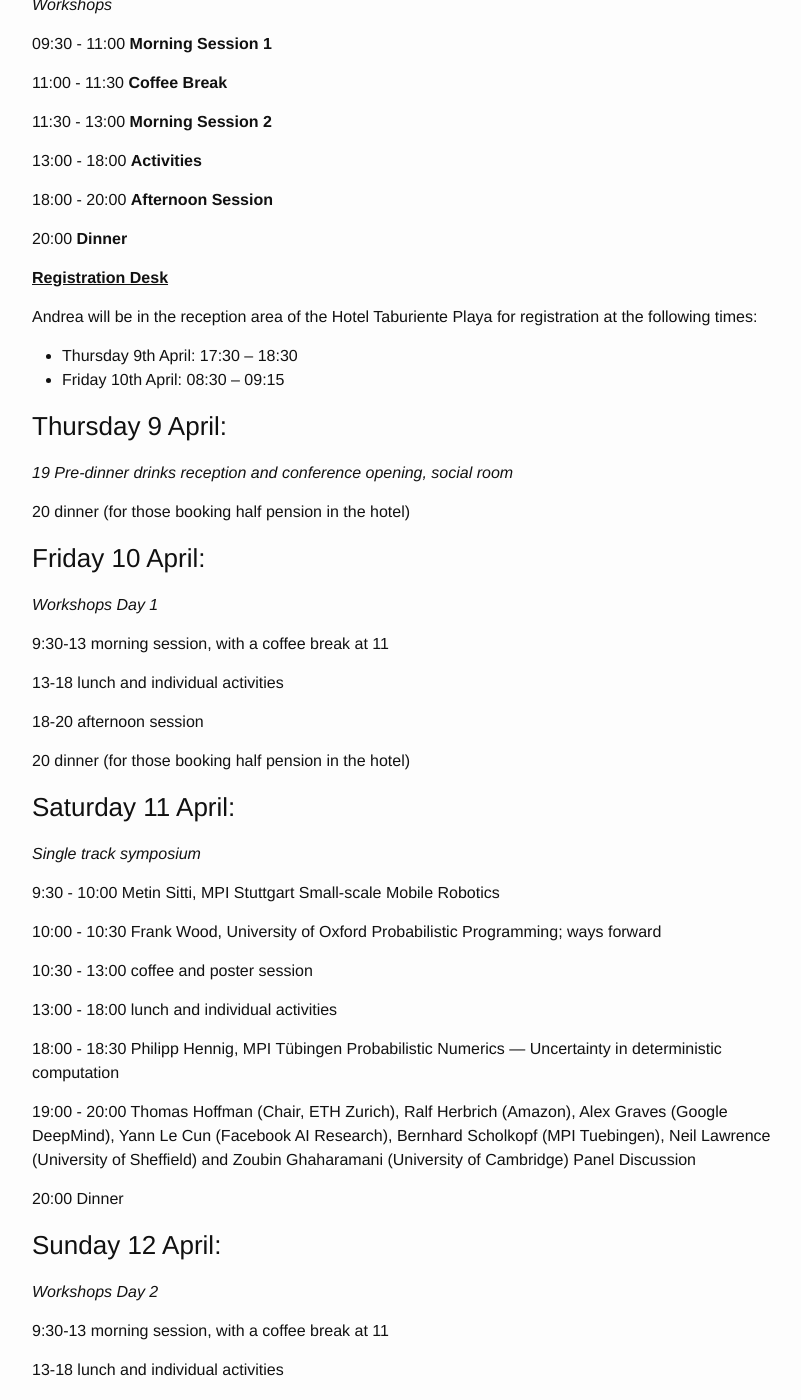
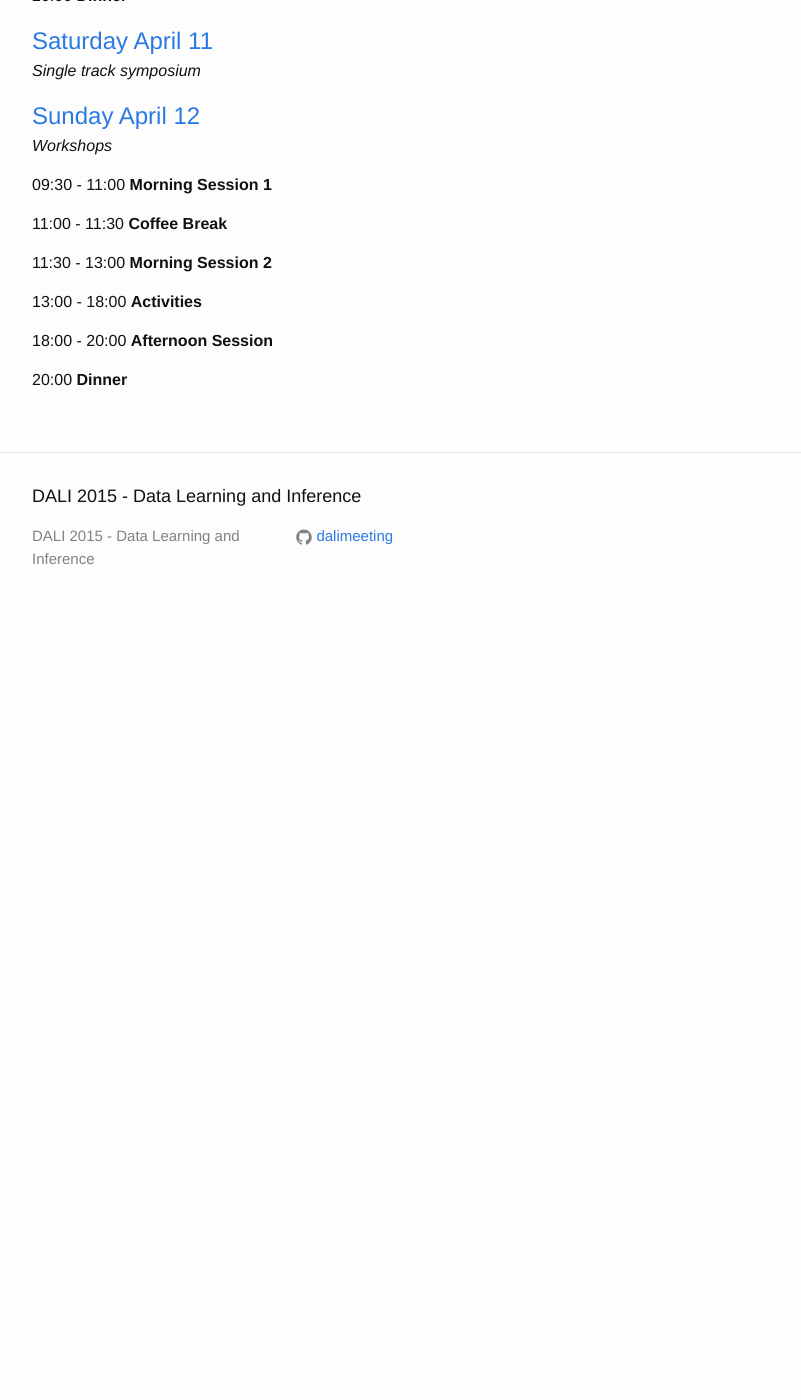
Before and after one commit to dalimeeting/dali2015, a Jekyll site: the page built from schedule.html, in a window 1280 px wide and 1400 px high, scrolled down 1504 px. Shown: the whole window, without its empty margins (238-1039 px from the left). Built offline with Jekyll 4.4.1, drawn with Linux system fonts in a browser that asks for light colours; after the commit the page ends 2134 px from its top, so only the background shows below that; some of the changed text lies outside the part shown.

Commit message:
Cleanup and include day layout

```diff
--- a/_layouts/schedule.html
+++ b/_layouts/schedule.html
@@ -3,16 +3,10 @@
 title: Schedule
 ---
 
-<div id="main" class="clearfix">
-  <div class="inner-wrap clearfix">
+<article>
 
-    <div id="primary">
-      <div id="content" class="clearfix">
+  {{ content }}
 
-
-	<article id="post-6" class="post-6 page type-page status-publish hentry">
-
-	  <div class="entry-content clearfix">
   <p>We have lined up the following <strong>workshops</strong> (names of organisers in parentheses):</p>
   {% for post in site.posts %}
   {% if post.layout == "workshop" %}
@@ -31,9 +25,6 @@
   {% endfor %}
 
 
-	    {{ content }}
-
-
 </article>
 
 
--- a/schedule.html
+++ b/schedule.html
@@ -11,39 +11,3 @@
   <li>Thursday 9th April: 17:30 &#8211; 18:30</li>
   <li>Friday 10th April: 08:30 &#8211; 09:15</li>
 </ul>
-
-<h3>Thursday 9 April:</h3>
-<p><em>19 Pre-dinner drinks reception and conference opening, social room<br />
-
-</em></p>
-
-<p>20 dinner (for those booking half pension in the hotel)</p>
-
-<h3>Friday 10 April:</h3>
-
-<p><em>Workshops Day 1</em></p>
-<p>9:30-13 morning session, with a coffee break at 11</p>
-<p>13-18 lunch and individual activities</p>
-<p>18-20 afternoon session</p>
-<p>20 dinner (for those booking half pension in the hotel)</p>
-
-<h3>Saturday 11 April:</h3>
-
-<p><em>Single track symposium</em></p>
-
-{% for post in site.posts %}
-{% if post.layout == "symposium" %}
-
-{% for talk in post.talks %}
-<p>{{ talk.start }} {% if talk.end %}- {{ talk.end }}{% endif %} {{ talk.speaker }} {{ talk.title }}</p>
-{% endfor %}
-{% endif %}
-{% endfor %}
-
-<h3>Sunday 12 April:</h3>
-<p><em>Workshops Day 2</em></p>
-<p>9:30-13 morning session, with a coffee break at 11</p>
-<p>13-18 lunch and individual activities</p>
-<p>18-20 afternoon session</p>
-<p>20 dinner (for those booking half pension in the hotel)</p>
-</div>
```
Also changed, not shown: _layouts/day.html (+13 -2 lines). Lines whose indentation alone changed are shown as unchanged.
